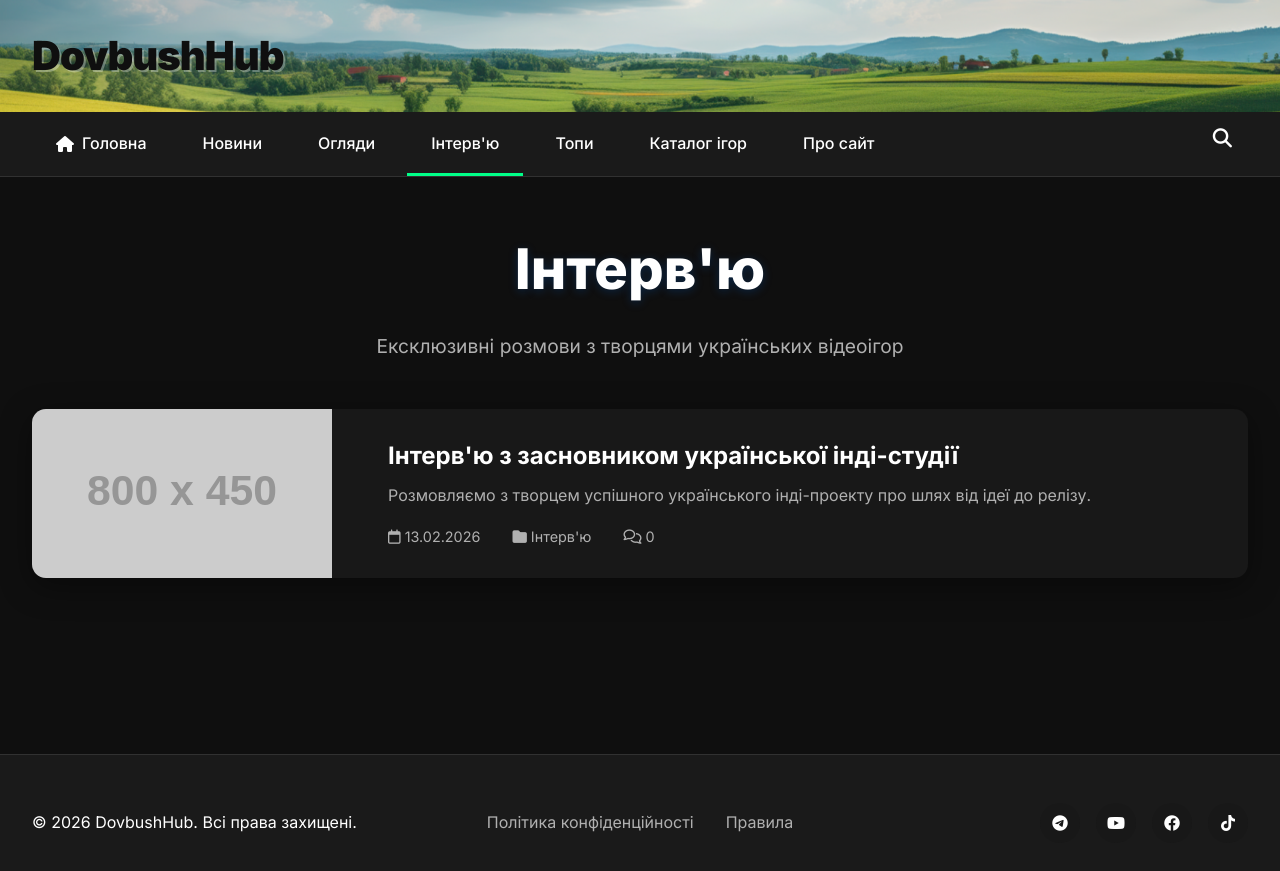
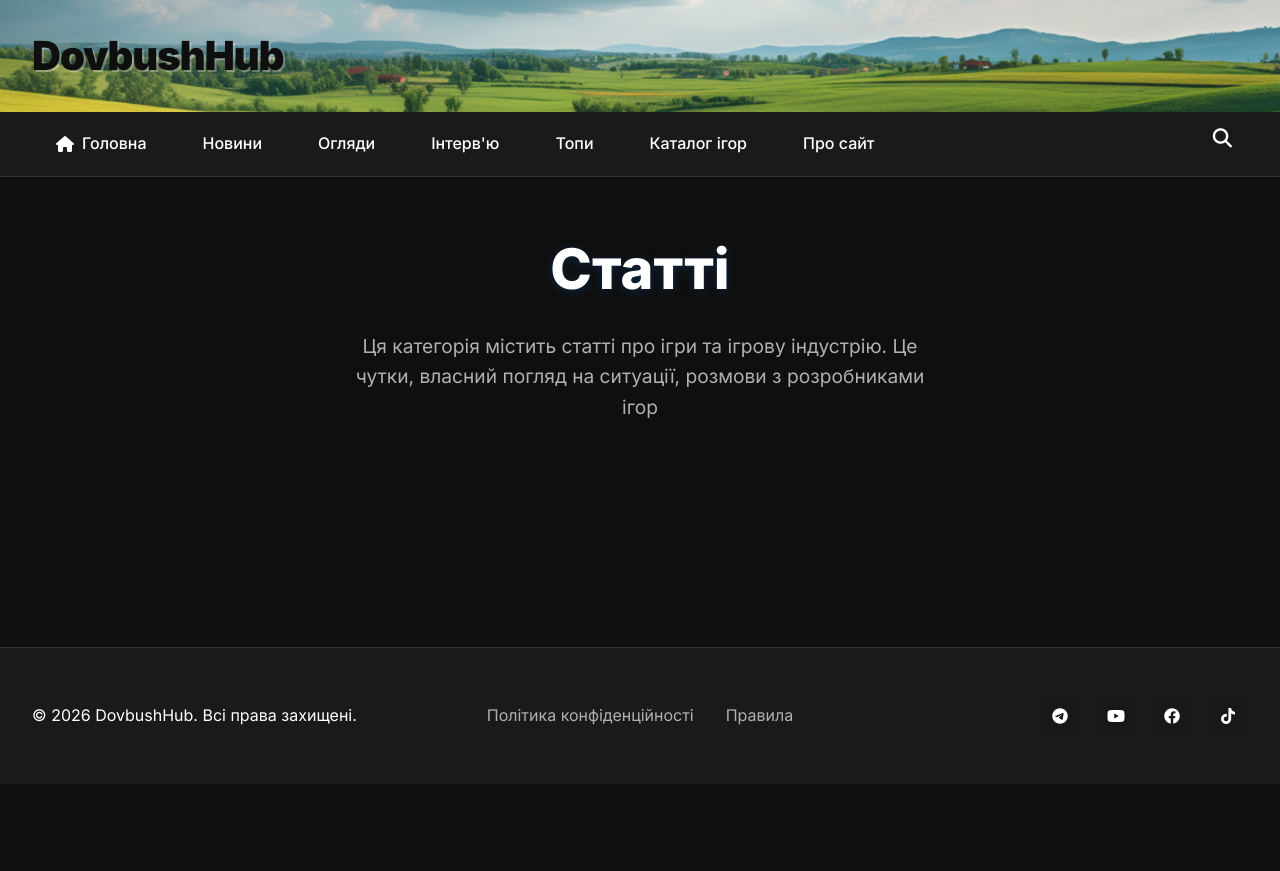
Before and after one commit to dovbush-media/dovbush-media.github.io, a Jekyll site: the page built from statti.html, in a window 1280 px wide. Shown: the top 871 px of the page. Built offline with Jekyll 4.4.1, drawn with Linux system fonts in a browser that asks for light colours.

Commit message:
Update and rename interviews.html to statti.html

```diff
--- a/interviews.html
+++ b/statti.html
@@ -1,19 +1,17 @@
 ---
 layout: default
-title: Інтерв'ю - DovbushHub
-description: Розмови з розробниками українських ігор
+title: Статті - DovbushHub
+description: Ця категорія містить статті про ігри та ігрову індустрію. Це чутки, власний погляд на ситуації, розмови з розробниками ігор
 ---
-
 <div class="category-header">
-  <h1 class="category-title">Інтерв'ю</h1>
+  <h1 class="category-title">Статті</h1>
   <p class="category-description">
-    Ексклюзивні розмови з творцями українських відеоігор
+    Ця категорія містить статті про ігри та ігрову індустрію. Це чутки, власний погляд на ситуації, розмови з розробниками ігор
   </p>
 </div>
-
 <div class="posts-list" id="postsList">
-  {% assign interview_posts = site.posts | where: "category", "Інтерв'ю" %}
-  {% for post in interview_posts %}
+  {% assign statti_posts = site.posts | where: "category", "Статті" %}
+  {% for post in statti_posts %}
   <article class="latest-item" data-post-index="{{ forloop.index0 }}">
     <img src="{{ post.cover }}" alt="{{ post.title }}" class="latest-image">
     <div class="latest-content">
@@ -28,7 +26,6 @@ description: Розмови з розробниками українських
   </article>
   {% endfor %}
 </div>
-
 <div class="pagination" id="pagination"></div>
 <script>
 (function(){
```
